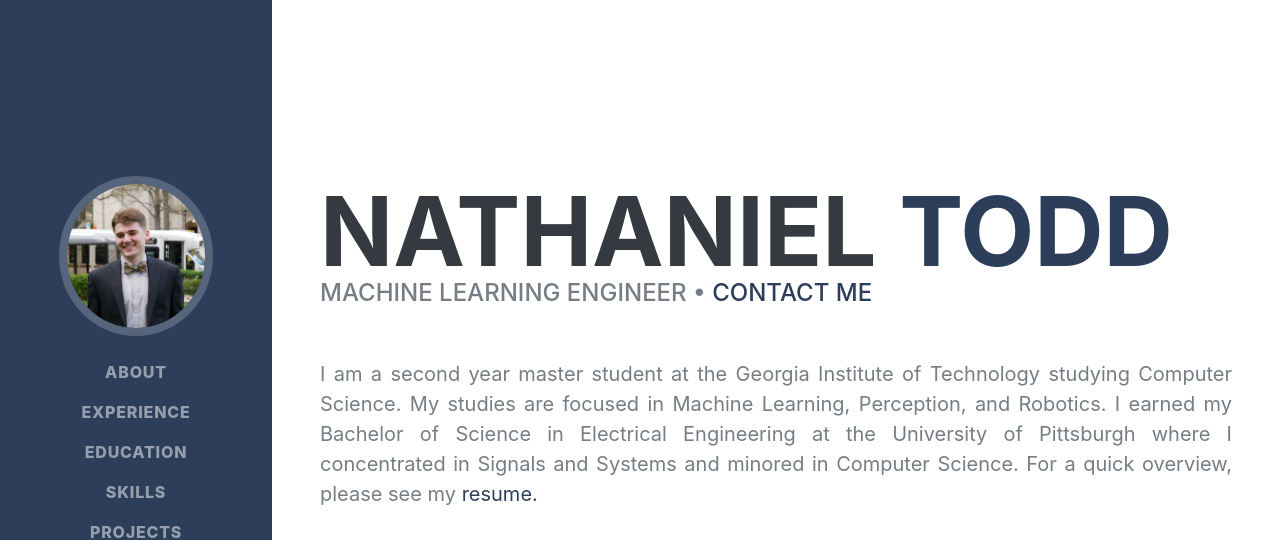
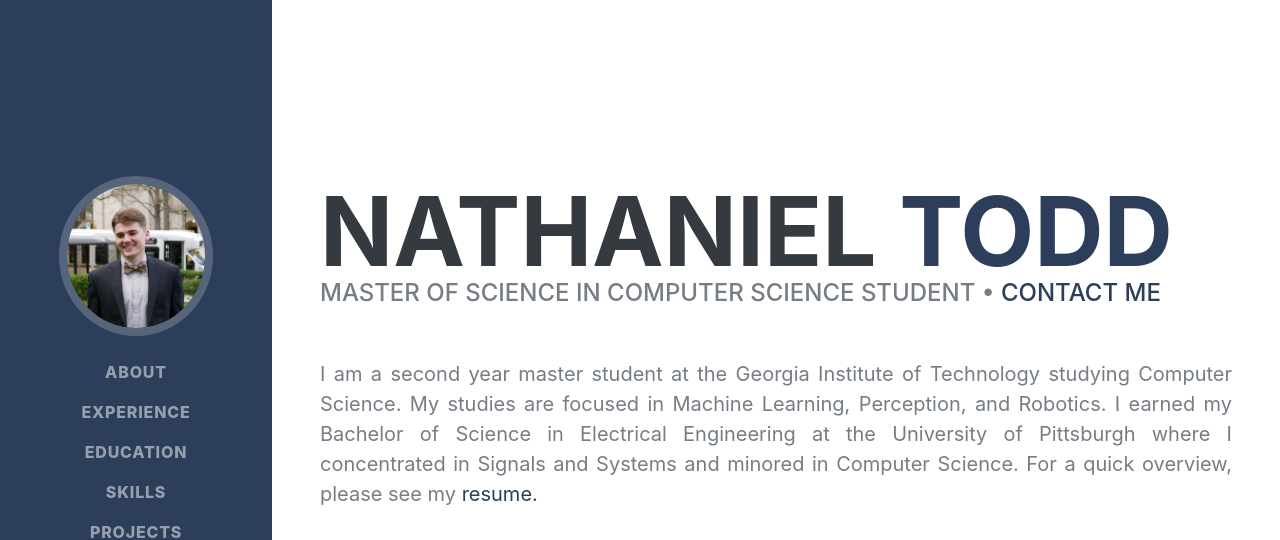
Before and after one commit to NathanielTodd/CV, a website: page index.html in a window 1280 px wide. Shown: the top 540 px of the page. Drawn offline with Linux system fonts and the light colour scheme; a web font is replaced by a local one.

Commit message:
overview title

```diff
--- a/index.html
+++ b/index.html
@@ -72,7 +72,7 @@
         <h1 class="mb-0">Nathaniel
           <span class="text-primary">Todd</span>
         </h1>
-        <div class="subheading mb-5">Machine Learning Engineer •
+        <div class="subheading mb-5">Master of Science in Computer Science Student •
           <a href="https://forms.gle/Bfc7u19kTiNagfkW9" target="_blank">Contact Me</a>
         </div>
         <p class="lead mb-5" align="justify">I am a second year master student at the Georgia Institute of Technology studying Computer Science. My studies are focused in Machine Learning, Perception, and Robotics.
```
